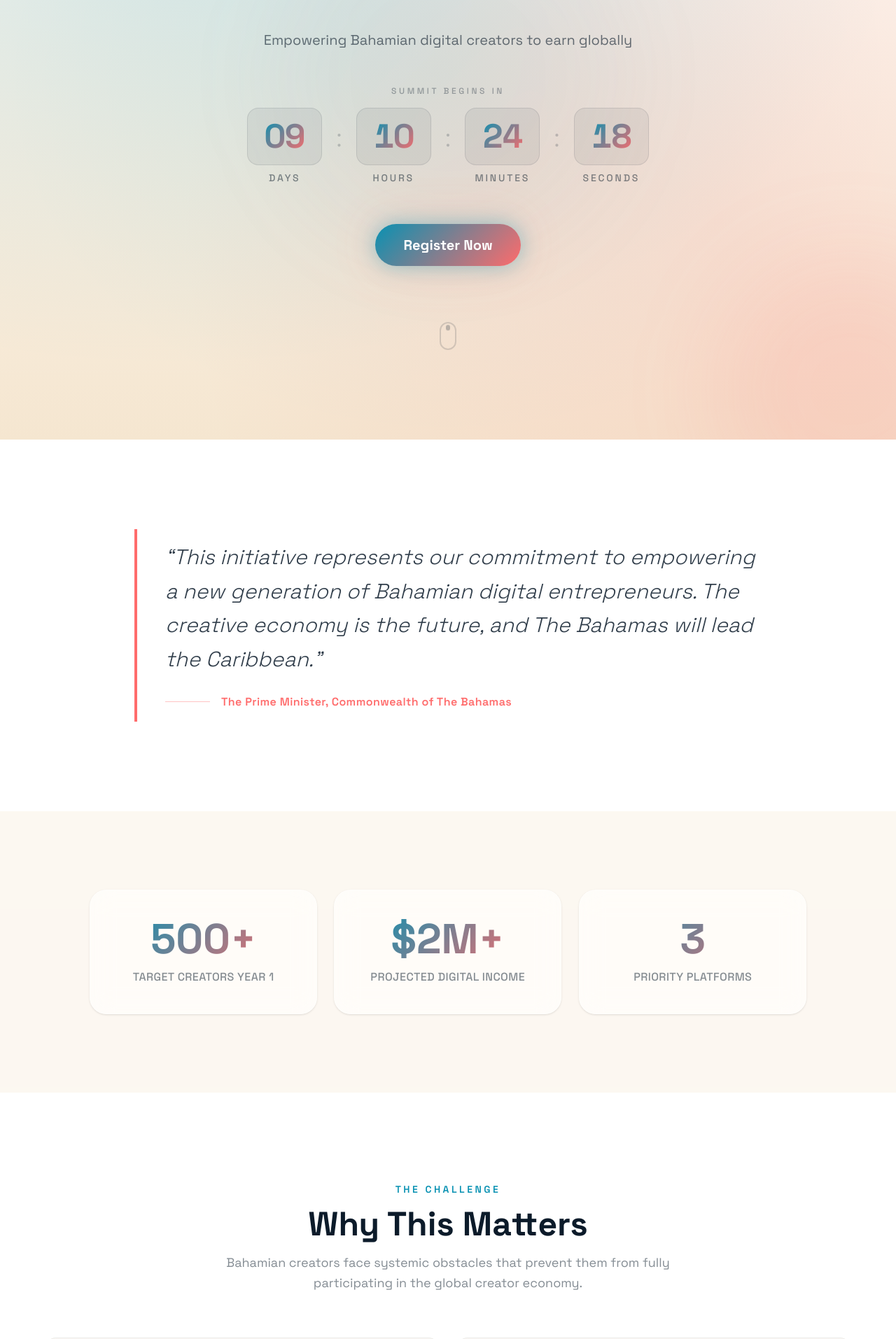
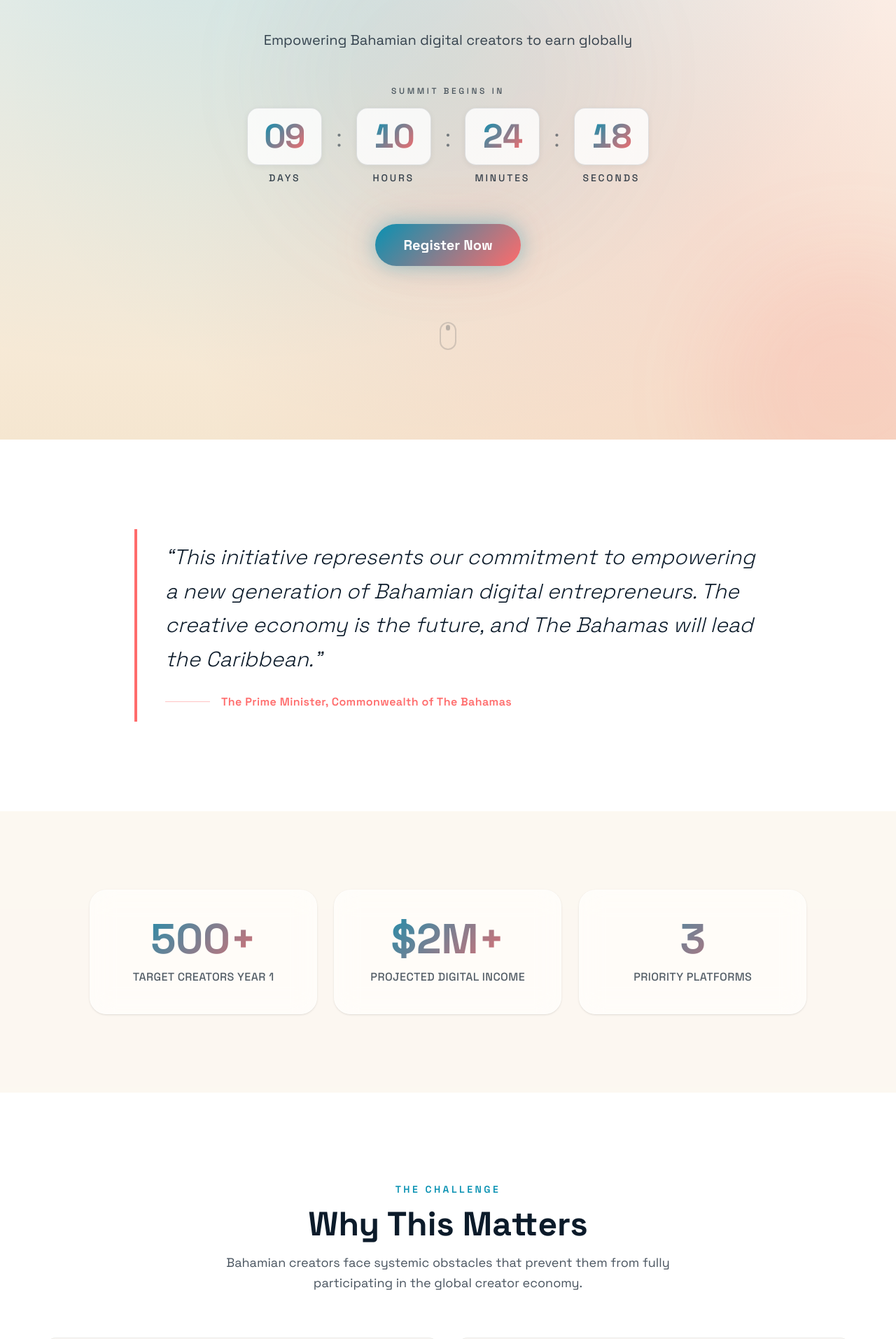
Before and after one commit to gmr0780/Bahamas-Creator-Economy, a Next.js app: page / in a window 1280 px wide. Shown: the part 480-2393 px from the top of the page at 70% size. Built offline with nearby package versions, Linux system fonts and the light colour scheme.

Commit message:
Fix washed out text: increase opacity on all body text, labels, and countdown elements

```diff
--- a/src/app/components/Countdown.tsx
+++ b/src/app/components/Countdown.tsx
@@ -30,7 +30,7 @@ function Digit({ value, label }: { value: number; label: string }) {
           {String(value).padStart(2, "0")}
         </span>
       </div>
-      <span className="text-xs sm:text-sm uppercase tracking-[0.2em] text-navy/50 font-medium">
+      <span className="text-xs sm:text-sm uppercase tracking-[0.2em] text-navy/80 font-medium">
         {label}
       </span>
     </div>
@@ -73,15 +73,15 @@ export default function Countdown() {
   return (
     <div className="flex items-center gap-3 sm:gap-5 justify-center">
       <Digit value={time.days} label="Days" />
-      <span className="text-2xl sm:text-4xl font-light text-navy/20 -mt-6">
+      <span className="text-2xl sm:text-4xl font-light text-navy/50 -mt-6">
         :
       </span>
       <Digit value={time.hours} label="Hours" />
-      <span className="text-2xl sm:text-4xl font-light text-navy/20 -mt-6">
+      <span className="text-2xl sm:text-4xl font-light text-navy/50 -mt-6">
         :
       </span>
       <Digit value={time.minutes} label="Minutes" />
-      <span className="text-2xl sm:text-4xl font-light text-navy/20 -mt-6">
+      <span className="text-2xl sm:text-4xl font-light text-navy/50 -mt-6">
         :
       </span>
       <Digit value={time.seconds} label="Seconds" />
--- a/src/app/globals.css
+++ b/src/app/globals.css
@@ -210,8 +210,9 @@ body {
 /* ── Countdown digit ──────────────────────────────── */
 
 .countdown-digit {
-  background: rgba(12, 27, 42, 0.06);
+  background: rgba(255, 255, 255, 0.8);
   backdrop-filter: blur(10px);
   -webkit-backdrop-filter: blur(10px);
-  border: 1px solid rgba(12, 27, 42, 0.1);
+  border: 1px solid rgba(12, 27, 42, 0.12);
+  box-shadow: 0 2px 8px rgba(12, 27, 42, 0.06);
 }
--- a/src/app/page.tsx
+++ b/src/app/page.tsx
@@ -160,12 +160,12 @@ export default function Home() {
             <span className="text-navy">Initiative</span>
           </h1>
 
-          <p className="animate-fade-in-up delay-200 text-lg sm:text-xl text-navy/60 max-w-2xl mx-auto leading-relaxed">
+          <p className="animate-fade-in-up delay-200 text-lg sm:text-xl text-navy/80 max-w-2xl mx-auto leading-relaxed">
             Empowering Bahamian digital creators to earn globally
           </p>
 
           <div className="animate-fade-in-up delay-300 pt-4">
-            <p className="text-xs uppercase tracking-[0.3em] text-navy/35 mb-4 font-medium">
+            <p className="text-xs uppercase tracking-[0.3em] text-navy/70 mb-4 font-medium">
               Summit Begins In
             </p>
             <Countdown />
@@ -193,7 +193,7 @@ export default function Home() {
       <section className="relative px-6 py-24 sm:py-32 bg-white">
         <div className="max-w-4xl mx-auto animate-fade-in-up">
           <blockquote className="border-l-4 border-coral pl-6 sm:pl-10 py-4">
-            <p className="text-xl sm:text-2xl lg:text-3xl font-light leading-relaxed text-navy/85 italic">
+            <p className="text-xl sm:text-2xl lg:text-3xl font-light leading-relaxed text-navy italic">
               &ldquo;This initiative represents our commitment to empowering a
               new generation of Bahamian digital entrepreneurs. The creative
               economy is the future, and The Bahamas will lead the
@@ -226,7 +226,7 @@ export default function Home() {
               <p className="text-4xl sm:text-5xl lg:text-6xl font-extrabold gradient-text">
                 {stat.value}
               </p>
-              <p className="mt-3 text-sm sm:text-base text-navy/50 tracking-wide uppercase font-medium">
+              <p className="mt-3 text-sm sm:text-base text-navy/70 tracking-wide uppercase font-medium">
                 {stat.label}
               </p>
             </div>
@@ -244,7 +244,7 @@ export default function Home() {
             <h2 className="animate-fade-in-up delay-100 text-3xl sm:text-5xl font-extrabold text-navy">
               Why This Matters
             </h2>
-            <p className="animate-fade-in-up delay-200 text-navy/50 max-w-2xl mx-auto text-lg leading-relaxed">
+            <p className="animate-fade-in-up delay-200 text-navy/75 max-w-2xl mx-auto text-lg leading-relaxed">
               Bahamian creators face systemic obstacles that prevent them from
               fully participating in the global creator economy.
             </p>
@@ -268,7 +268,7 @@ export default function Home() {
                 <h3 className="text-xl font-bold text-navy mb-3 group-hover:text-coral transition-colors">
                   {p.title}
                 </h3>
-                <p className="text-navy/55 leading-relaxed">{p.desc}</p>
+                <p className="text-navy/75 leading-relaxed">{p.desc}</p>
               </div>
             ))}
           </div>
@@ -311,7 +311,7 @@ export default function Home() {
                 <h3 className="text-xl font-bold text-white mb-3 -mt-4 group-hover:text-aqua transition-colors">
                   {p.title}
                 </h3>
-                <p className="text-sand/60 leading-relaxed">{p.desc}</p>
+                <p className="text-sand/85 leading-relaxed">{p.desc}</p>
               </div>
             ))}
           </div>
@@ -390,7 +390,7 @@ export default function Home() {
                     <p className="text-aqua font-medium text-sm sm:text-base">
                       {s.role}
                     </p>
-                    <p className="text-navy/45 text-sm mt-1">{s.tagline}</p>
+                    <p className="text-navy/70 text-sm mt-1">{s.tagline}</p>
 
                     {s.featured && (
                       <div className="mt-6 inline-block rounded-full border border-coral/50 px-5 py-1.5 text-xs uppercase tracking-widest text-coral font-semibold">
@@ -421,7 +421,7 @@ export default function Home() {
           <h2 className="animate-fade-in-up text-3xl sm:text-5xl lg:text-6xl font-extrabold text-white leading-tight">
             Join the Movement
           </h2>
-          <p className="animate-fade-in-up delay-100 text-lg sm:text-xl text-sand/60 max-w-xl mx-auto leading-relaxed">
+          <p className="animate-fade-in-up delay-100 text-lg sm:text-xl text-sand/85 max-w-xl mx-auto leading-relaxed">
             Be part of the first cohort of officially supported Bahamian digital
             creators. Secure your spot for the March 29 summit.
           </p>
```
